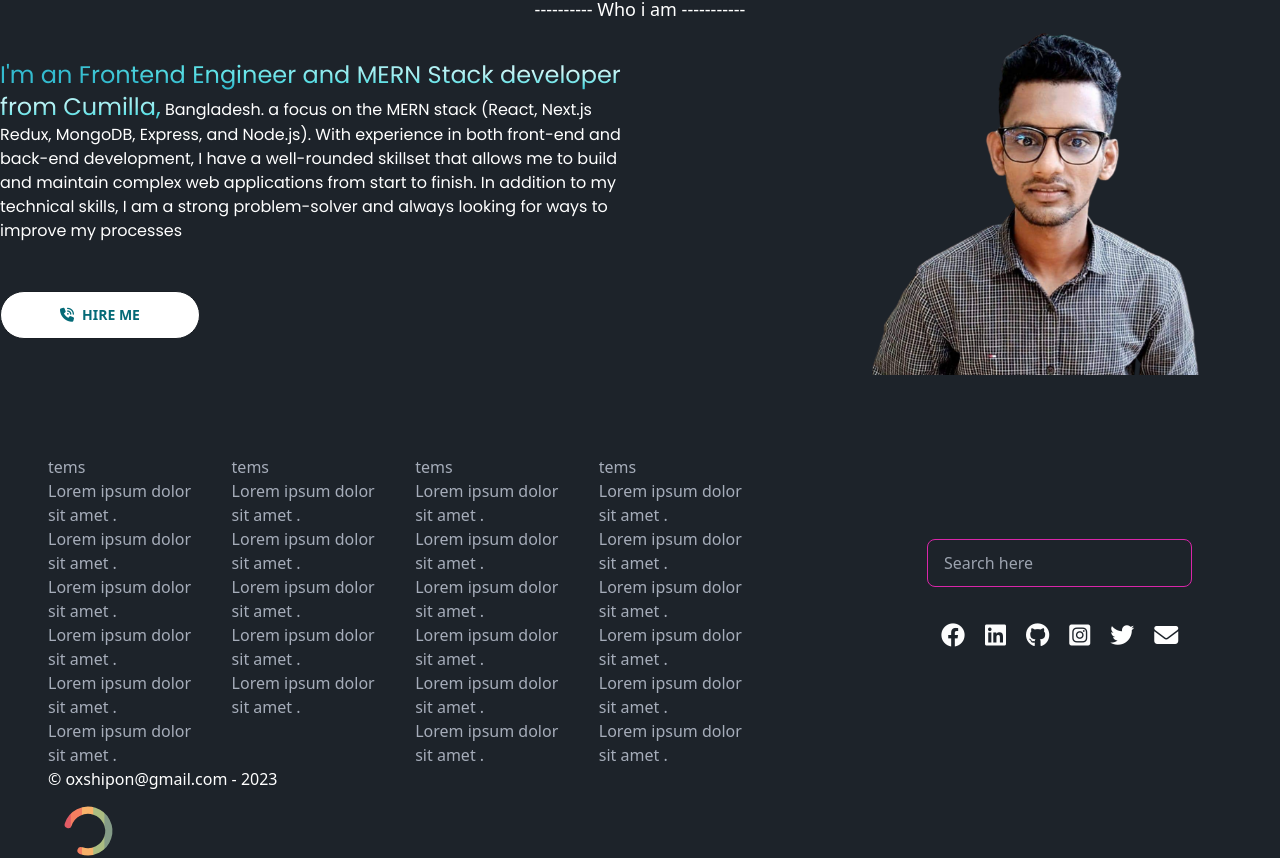
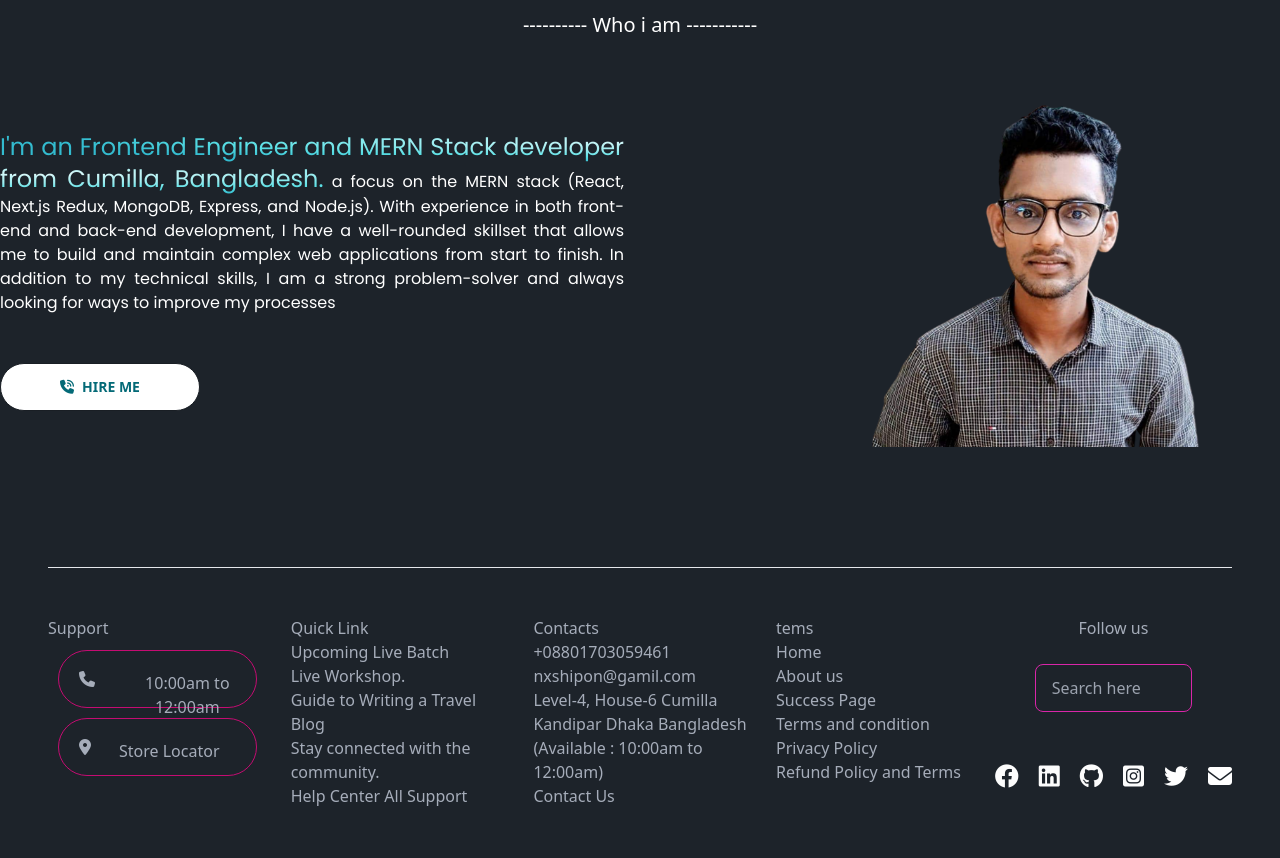
Before and after one commit to SShipon/My___Portfolio___Website, a React (Vite) app: page /about in a window 1280 px wide. Shown: the part 213-1071 px from the top of the page. Built offline with nearby package versions, Linux system fonts and the light colour scheme.

Commit message:
footer section add

```diff
--- a/src/component/About/About.jsx
+++ b/src/component/About/About.jsx
@@ -2,23 +2,25 @@
 import { Zoom } from "react-reveal";
 import Portfolio from "../../assets/Portfolio/porfile (4).png";
 import Spin from 'react-reveal/Spin';
+import { Link } from "react-router-dom";
+import { HashLink } from "react-router-hash-link";
 const About = () => {
     return (
         <div id='about' className="my-20">
-              <h4 className="text-5xl font-semibold text-center p-10 text-white ">ABOUT ME</h4>
-              <h5 className="text-center text-lg text-white">---------- Who i am -----------</h5>
-             <div  className="flex gap-60 justify-center items-center">
-                  <div className="w-2/4">
+              <h4 className="text-5xl font-semibold text-center p-4 lg:p-10 text-white ">ABOUT ME</h4>
+              <h5 className="text-center text-xl text-white p-4">---------- Who i am -----------</h5>
+             <div  className="flex lg:gap-60 flex-col lg:flex-row justify-center items-center">
+                  <div className="w-2/2 lg:w-2/4">
                   <Spin>
-                    <p style={{fontFamily:'Poppins'}} className="text-sm lg:text-base text-white font-normal "> <span className="text-gradient text-2xl">I'm an Frontend Engineer and MERN Stack developer from Cumilla,</span> Bangladesh. a focus on the MERN stack (React, Next.js Redux, MongoDB, Express, and Node.js). With experience in both front-end and back-end development, I have a well-rounded skillset that allows me to build and maintain complex web applications from start to finish. In addition to my technical skills, I am a strong problem-solver and always looking for ways to improve my processes</p>
+                    <p style={{fontFamily:'Poppins'}} className="text-sm lg:text-base text-white font-normal lg:text-justify text-justify "> <span className="text-gradient text-base lg:text-2xl">I'm an Frontend Engineer and MERN Stack developer from Cumilla, Bangladesh.</span> a focus on the MERN stack (React, Next.js Redux, MongoDB, Express, and Node.js). With experience in both front-end and back-end development, I have a well-rounded skillset that allows me to build and maintain complex web applications from start to finish. In addition to my technical skills, I am a strong problem-solver and always looking for ways to improve my processes</p>
                     </Spin>
                     <br />
                     <br />
-                    <a href='' download>
-           <button className="btn btn_hero"><i className="fa-solid fa-phone-volume"></i> Hire Me</button>
-          </a>
+
+                   <HashLink to='/home#contact'> <button className="btn btn_hero"><i className="fa-solid fa-phone-volume"></i> Hire Me</button></HashLink>
+
                   </div>
-                  <div className="w-2/6">
+                  <div className="w-2/2 lg:w-2/6 sm:order-1 -order-1 py-10">
                   <Zoom>
                   <img className="w-[350px]" src={Portfolio} alt="" />
                   </Zoom>
--- a/src/component/Home/Banner/Banner.jsx
+++ b/src/component/Home/Banner/Banner.jsx
@@ -13,7 +13,7 @@ const Banner = () => {
     return (
         <div id='home' className=' grid sm:grid-cols-1 md:grid-cols-2 lg:grid-cols-2 justify-between items-center'>
            <div>
-           <h1 className='text-xl lg:text-3xl font-extrabold mt-8 text-white' >Hey There  { ''}
+           <h1 className='text-xl lg:text-3xl font-extrabold mt-20 lg:mt-8 text-white' >Hey There  { ''}
             <span className='text-gradient text-xl lg:text-3xl font-extrabold' style={{fontWeight:'bold',}}>{text}</span>
            <span className='text-3xl text-sky-600'>
            <Cursor cursorStyle='//' />
--- a/src/index.css
+++ b/src/index.css
@@ -203,6 +203,22 @@
   background: linear-gradient(0deg, rgb(228,238,255) 0%, rgb(241,232,236) 100%);
 }
 
+.bg-gradient:hover{
+  background: linear-gradient(0deg, rgb(49, 59, 52) 0%, rgb(51, 51, 22) 100%);
+  color: white !important;
+}
+.bg-gradient_one:hover{
+  background: linear-gradient(0deg, rgb(209, 158, 206) 0%, rgb(102, 89, 86) 100%);
+}
+.bg-gradient_there:hover{
+  background: linear-gradient(0deg, rgb(190, 215, 243) 0%, rgb(140, 153, 172) 100%);
+
+}
+.bg-gradient_four:hover{
+  background: linear-gradient(0deg, rgb(68, 78, 97) 0%, rgb(241,232,236) 100%);
+}
+
+
 .btn_hero{
    width: 200px;
    border-radius: 50px;
--- a/src/pages/CopyRight.jsx
+++ b/src/pages/CopyRight.jsx
@@ -13,7 +13,7 @@ export default function CopyRight() {
     }, [])
   return (
     <>
-    <p className=' text-left lg:mr-10 text-bold text-white'> &copy; oxshipon@gmail.com - {date}</p>
+    <p className=' text-center lg:py-10  text-bold text-white'>  Copyright &copy; {date} oxshipon@gmail.com-</p>
     </>
   );
 }
--- a/src/pages/Footer/Footer.jsx
+++ b/src/pages/Footer/Footer.jsx
@@ -1,53 +1,59 @@
-import { ColorRing } from "react-loader-spinner";
+
 import CopyRight from "../CopyRight";
-
+import './footer.css'
 const Footer = () => {
   return (
     <section className="mx-12">
+      <hr className="line__bar" />
+      <br />
+      <br />
       <div className="flex flex-col lg:flex-row justify-between sm:items-enter">
-        <div className="w-3/5 ">
+        <div className="w-2/2 lg:w-3/7 ">
           <div className="grid grid-cols-2 gap-6 md:grid-cols-2 lg:grid-cols-4">
             <div>
-              <span>tems</span>
-              <p>Lorem ipsum dolor sit amet .</p>
-              <p>Lorem ipsum dolor sit amet .</p>
-              <p>Lorem ipsum dolor sit amet .</p>
-              <p>Lorem ipsum dolor sit amet .</p>
-              <p>Lorem ipsum dolor sit amet .</p>
-              <p>Lorem ipsum dolor sit amet .</p>
+              <span>Support</span>
+                 <div className="text-footer flex flex-col ">
+                 <i className="fa-solid fa-phone"></i>
+                    <p>10:00am to 12:00am</p>
+
+                 </div>
+                 <div className="text-footer flex flex-col">
+                 <i className="fa-solid fa-location-dot"></i>
+                    <p>Store Locator</p>
+
+                 </div>
+            </div>
+            <div>
+            <span>Quick Link</span>
+              <p>Upcoming Live Batch</p>
+              <p>Live Workshop.</p>
+              <p>Guide to Writing a Travel Blog</p>
+              <p>Stay connected with the community.</p>
+              <p>Help Center All Support</p>
+            </div>
+            <div>
+            <span>Contacts</span>
+              <p>+08801703059461</p>
+              <p>nxshipon@gamil.com</p>
+              <p>Level-4, House-6 Cumilla Kandipar Dhaka Bangladesh</p>
+              <p>(Available : 10:00am to 12:00am)</p>
+              <p> Contact Us</p>
             </div>
             <div>
             <span>tems</span>
-              <p>Lorem ipsum dolor sit amet .</p>
-              <p>Lorem ipsum dolor sit amet .</p>
-              <p>Lorem ipsum dolor sit amet .</p>
-              <p>Lorem ipsum dolor sit amet .</p>
-              <p>Lorem ipsum dolor sit amet .</p>
-            </div>
-            <div>
-            <span>tems</span>
-              <p>Lorem ipsum dolor sit amet .</p>
-              <p>Lorem ipsum dolor sit amet .</p>
-              <p>Lorem ipsum dolor sit amet .</p>
-              <p>Lorem ipsum dolor sit amet .</p>
-              <p>Lorem ipsum dolor sit amet .</p>
-              <p>Lorem ipsum dolor sit amet .</p>
-            </div>
-            <div>
-            <span>tems</span>
-              <p>Lorem ipsum dolor sit amet .</p>
-              <p>Lorem ipsum dolor sit amet .</p>
-              <p>Lorem ipsum dolor sit amet .</p>
-              <p>Lorem ipsum dolor sit amet .</p>
-              <p>Lorem ipsum dolor sit amet .</p>
-              <p>Lorem ipsum dolor sit amet .</p>
+              <p>Home</p>
+              <p>About us</p>
+              <p>Success Page</p>
+              <p>Terms and condition</p>
+              <p>Privacy Policy</p>
+              <p>Refund Policy and Terms</p>
             </div>
           </div>
         </div>
 
-        <div className="w-1/8 flex flex-col justify-center items-center">
-
-        <div className="mx-10 ">
+        <div className="w-2/2 my-10 lg:w-1/8 flex flex-col justify-center items-center">
+        <span className="-mt-10">Follow us</span>
+        <div className="mx-10 my-6">
             <input
               type="text"
               placeholder="Search here"
@@ -57,7 +63,7 @@ const Footer = () => {
 
           <div>
 
-          <div className='flex gap-5 my-8 text-2xl text-white sm:order-1 -order-1 '>
+          <div className='flex gap-5 mt-6 text-2xl text-white sm:order-1 -order-1 '>
                 <a href="https://www.facebook.com/mdshipon.chowdhury.940/"><i className="fa-brands fa-facebook text__icon"></i></a>
                 <a href="https://www.linkedin.com/in/sh-shipon-5373b9241/"><i className="fa-brands fa-linkedin text__icon"></i></a>
                 <a href="https://github.com/SShipon"><i className="fa-brands fa-github text__icon"></i></a>
@@ -72,8 +78,8 @@ const Footer = () => {
         </div>
 
       </div>
-      <CopyRight></CopyRight>
-        <ColorRing></ColorRing>
+        <CopyRight></CopyRight>
+
         <a className="text-white text-right block text-3xl font-semibold py-6 text-fuchsia-700" id="#" href=""><i className="fa-solid fa-arrow-up"></i></a>
     </section>
   );
--- /dev/null
+++ b/src/pages/Footer/footer.css
@@ -0,0 +1,32 @@
+line__bar{
+  color: rgb(34, 164, 173);
+  padding: 20px;
+
+}
+.text-footer{
+  border: 1px solid rgb(197, 12, 114);
+  margin: 10px;
+  border-radius: 50px;
+  position: relative;
+  padding: 20px;
+
+}
+.text-footer:hover{
+    border: 1px solid rgb(15, 148, 201);
+    margin: 10px;
+    color: #ffff;
+    border-radius: 50px;
+    position: relative;
+    padding: 20px;
+
+  }
+.text-footer p{
+    text-align: center;
+    margin-left: 40px;
+    position: absolute;
+
+}
+
+@media screen {
+
+}
--- a/src/pages/Navbar/Navbar.jsx
+++ b/src/pages/Navbar/Navbar.jsx
@@ -18,8 +18,8 @@ const Navbar = () => {
         <li ><NavHashLink style={{ backgroundColor:'transparent', color: '#ffff'}} to="/home#home">Home</NavHashLink></li>
         <li ><NavHashLink style={{ backgroundColor:'transparent', color: '#ffff'}} to="/home#portfolio">Portfolio</NavHashLink></li>
         <li ><NavHashLink style={{ backgroundColor:'transparent', color:" #ffff"}} to="/home#contact">Contact</NavHashLink></li>
+        <li ><NavHashLink style={{ backgroundColor:'transparent', color: "#ffff"}} to="/home#blogs">Blog</NavHashLink></li>
         <li ><NavHashLink style={{ backgroundColor:'transparent', color: "#ffff"}} to="/home#about">About</NavHashLink></li>
-        <li ><NavHashLink style={{ backgroundColor:'transparent', color: "#ffff"}} to="/home#blogs">Blog</NavHashLink></li>
         <li ><NavHashLink style={{ backgroundColor:'transparent', color: "#ffff"}} to="/home#coming">coming</NavHashLink></li>
     </>
     return (
```
Also changed, not shown: src/component/Blog/Blogs.jsx (+6 -4 lines).
